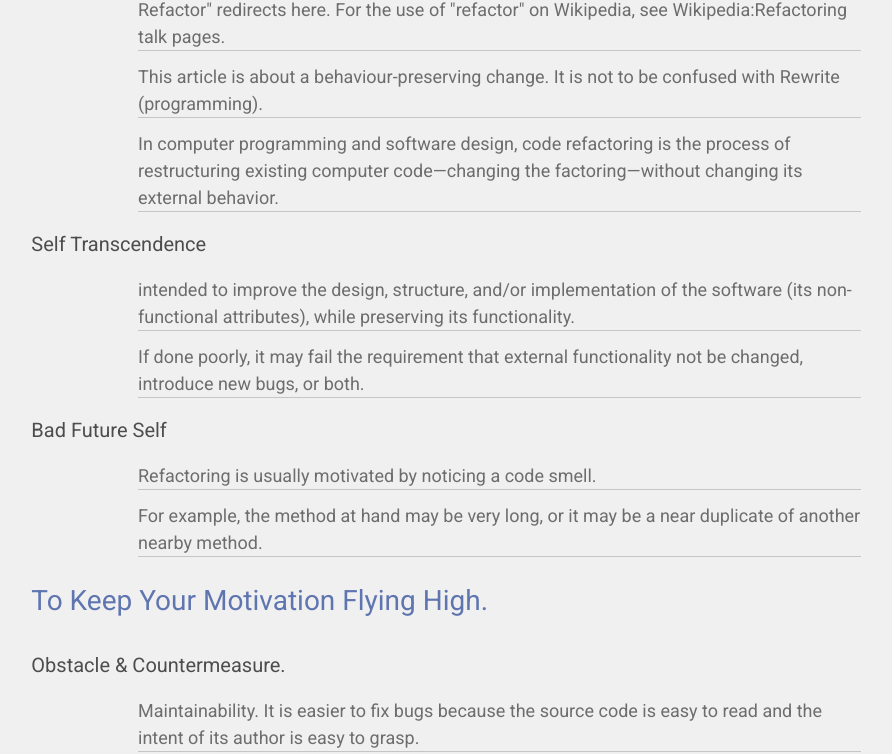
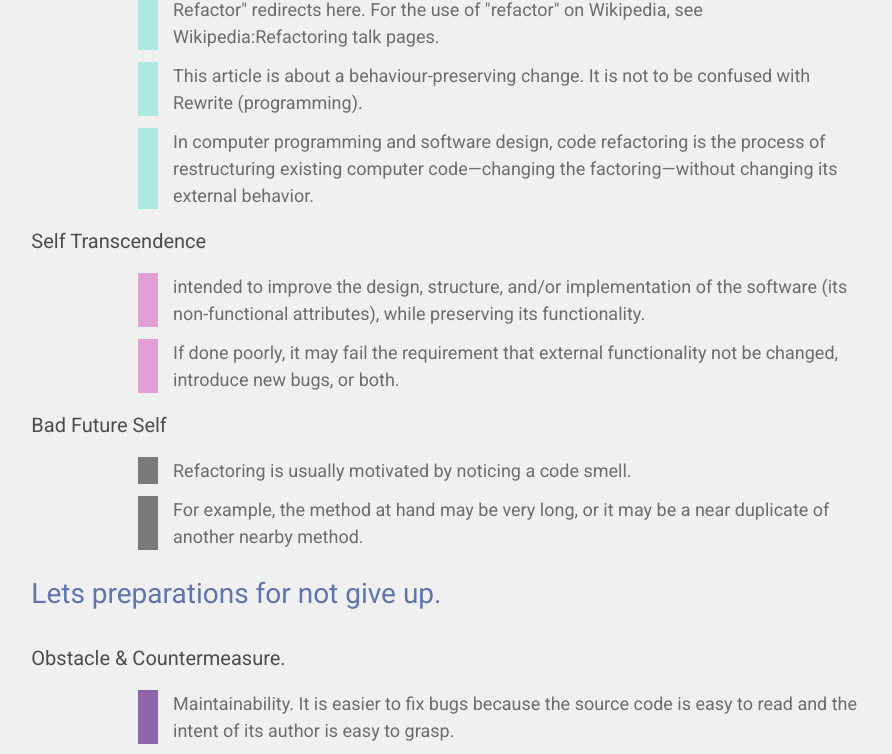
Before and after one commit to cerven12/woop_app, a Vue app in the folder frontend/: page /goal in a window 1280 px wide. Shown: the part 1277-2031 px from the top of the page, without its empty margins (194-1086 px from the left). Built offline with nearby package versions, Linux system fonts and the light colour scheme; a web font is replaced by a local one; what mavon-editor would draw is missing.

Commit message:
Fixed text split design

```diff
--- a/frontend/src/views/goal/giveup/AfterGiveUp.vue
+++ b/frontend/src/views/goal/giveup/AfterGiveUp.vue
@@ -6,7 +6,7 @@
           <v-col cols="2"></v-col>
           <v-col cols="8">
             <h2 class="message-title">
-              To Keep Your Motivation Flying High.
+              Lets preparations for not give up.
             </h2>
           </v-col>
         </v-row>
@@ -27,7 +27,7 @@
           <v-row>
             <v-col cols="3"></v-col>
             <v-col cols="7">
-              <p class="writing-text content-splitter">
+              <p class="writing-text obst-splitter">
                 {{ Obstacle.worry }}
               </p>
             </v-col>
@@ -38,7 +38,7 @@
               <v-row>
                 <v-col cols="4"></v-col>
                 <v-col cols="6">
-                  <p class="writing-text content-splitter">
+                  <p class="writing-text idea-splitter">
                     {{ idea }}
                   </p>
                 </v-col>
@@ -249,9 +249,14 @@ export default {
   margin-block-end: 0em;
 }
 
-.content-splitter {
-  border-block-end: solid 1px #c5c5c5;
-  /* padding-bottom: 5px; */
+.obst-splitter {
+  border-left: 20px rgb(142, 100, 170) solid;
+  padding-left: 15px;
+}
+
+.idea-splitter {
+  border-left: 20px rgb(247, 186, 152) solid;
+  padding-left: 15px;
 }
 
 .resize {
--- a/frontend/src/views/goal/giveup/BeforeGiveUp.vue
+++ b/frontend/src/views/goal/giveup/BeforeGiveUp.vue
@@ -168,9 +168,6 @@
               <v-btn @click="addWorryIdeaForm" text depressed>＋</v-btn>
             </v-col>
           </v-row>
-          <!----------------------------------------------------------------------->
-          <!--            Obstacle & Countermeasure,  end         -->
-          <!----------------------------------------------------------------------->
 
           <!----------------------------------------------------------------------->
           <!--                          Reference                               -->
@@ -398,7 +395,7 @@ export default {
   font-weight: normal;
   font-size: 28px;
   line-height: 40px;
-  color: #5F75B0;
+  color: #5f75b0;
 }
 
 .category-title {
--- a/frontend/src/views/goal/motive/AfterMotive.vue
+++ b/frontend/src/views/goal/motive/AfterMotive.vue
@@ -27,7 +27,7 @@
           <v-row>
             <v-col cols="3"></v-col>
             <v-col cols="7">
-              <p class="writing-text content-splitter">
+              <p class="writing-text motive-splitter">
                 {{ motive }}
               </p>
             </v-col>
@@ -53,7 +53,7 @@
           <v-row>
             <v-col cols="3"></v-col>
             <v-col cols="7">
-              <p class="writing-text content-splitter">
+              <p class="writing-text selftrance-splitter">
                 {{ selfTrance }}
               </p>
             </v-col>
@@ -76,7 +76,7 @@
           <v-row>
             <v-col cols="3"></v-col>
             <v-col cols="7">
-              <p class="writing-text content-splitter">
+              <p class="writing-text future-splitter">
                 {{ futureSelf }}
               </p>
             </v-col>
@@ -162,8 +162,18 @@ export default {
   margin-block-end: 0em;
 }
 
-.content-splitter {
-  border-block-end: solid 1px #c5c5c5;
-  /* padding-bottom: 5px; */
+.motive-splitter {
+  border-left: 20px rgb(172, 233, 225) solid;
+  padding-left: 15px;
+}
+
+.selftrance-splitter {
+  border-left: 20px rgb(226, 158, 215) solid;
+  padding-left: 15px;
+}
+
+.future-splitter {
+  border-left: 20px rgb(124, 121, 124) solid;
+  padding-left: 15px;
 }
 </style>
--- a/frontend/src/views/goal/task/Kanban.vue
+++ b/frontend/src/views/goal/task/Kanban.vue
@@ -139,7 +139,7 @@ export default {
   font-weight: normal;
   font-size: 28px;
   line-height: 40px;
-  color: #5f75b0;
+  color: #d69e37;
 }
 
 .category-title {
```
